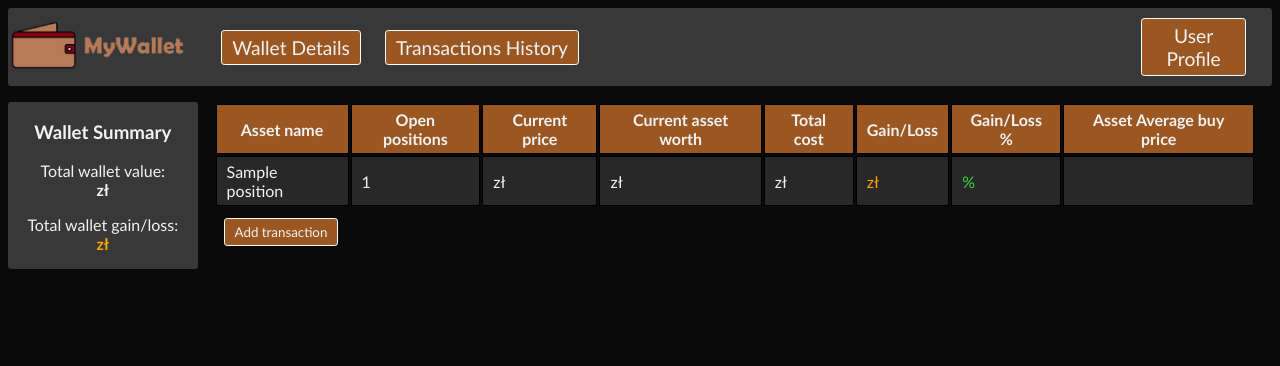
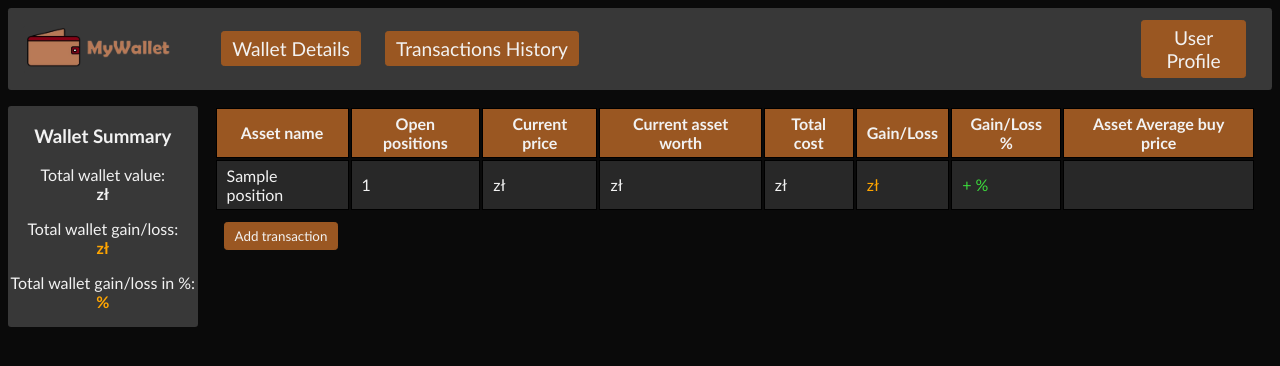
Before and after one commit to Wojtazooo/AiTSI_MyWallet, a Python web app: template src/templates/pages/wallet-details.html in a window 1280 px wide. Shown: the top 366 px of the page. Run offline with Jinja, Linux system fonts and the light colour scheme; the template is opened without the code that fills it: most values are stand-ins (such as "Sample title", 1, 10 or a date in 2020); some libraries are stand-ins or nearby versions.

Commit message:
extend wallet summary and styling

```diff
--- a/src/models/DTO/WalletSummary.py
+++ b/src/models/DTO/WalletSummary.py
@@ -3,9 +3,10 @@
 from src.models.DTO.WalletPosition import GetWalletPositions
 
 class WalletSummary:
-    def __init__(self, totalGain: decimal, totalWalletValue: decimal) -> None:
+    def __init__(self, totalGain: decimal, totalWalletValue: decimal, totalGainPercentage: decimal) -> None:
         self.totalGain = totalGain
         self.totalWalletValue = totalWalletValue
+        self.totalGainPercentage = totalGainPercentage
     def __str__(self) -> str:
        return f"{self.totalGain}, {self.totalWalletValue}"
 
@@ -13,5 +14,6 @@
   walletPositions = GetWalletPositions()
   totalGain = sum(position.assetGain for position in walletPositions)
   totalWalletValue = sum(position.currentAssetWorth for position in walletPositions)
+  totalGainPercentage = totalGain * 100 / totalWalletValue
 
-  return WalletSummary(totalGain=totalGain, totalWalletValue=totalWalletValue)
+  return WalletSummary(totalGain=totalGain, totalWalletValue=totalWalletValue, totalGainPercentage=totalGainPercentage)
--- a/src/static/index.css
+++ b/src/static/index.css
@@ -20,8 +20,38 @@
   color: #f2f2f2;
   padding: 5px 10px 5px 10px;
   margin: 10px;
+  border: 1px #9a5722 solid;
+  border-radius: 0.2rem;
+  cursor: pointer;
+  -webkit-transition-duration: 0.4s; /* Safari */
+  transition-duration: 0.4s;
+}
+
+button:hover {
   border: 1px white solid;
-  border-radius: 0.2rem;
+  box-shadow: 0px 0px 5px 0.1px #9a5722;
+}
+
+table {
+  width: 100%;
+}
+
+td,
+th {
+  padding: 5px 10px 5px 10px;
+  border: solid 1px black;
+}
+
+tr {
+  background-color: rgb(40, 40, 40);
+}
+
+tr:hover {
+  background-color: #9a5722;
+}
+
+th {
+  background-color: #9a5722;
 }
 
 .gain {
@@ -48,6 +78,10 @@
     justify-content: left;
     align-items: center;
     flex: 15;
+
+    a {
+      padding: 1rem;
+    }
 
     button {
       border: 0px;
--- a/src/static/wallet-details.css
+++ b/src/static/wallet-details.css
@@ -1,25 +1,3 @@
-table {
-  width: 100%;
-}
-
-td,
-th {
-  padding: 5px 10px 5px 10px;
-  border: solid 1px black;
-}
-
-tr {
-  background-color: rgb(40, 40, 40);
-}
-
-tr:hover {
-  background-color: #9a5722;
-}
-
-th {
-  background-color: #9a5722;
-}
-
 #wallet-possitions {
   padding: 1rem;
 }
--- a/src/templates/index.html
+++ b/src/templates/index.html
@@ -66,11 +66,29 @@
           <span>Total wallet gain/loss:</span>
 
           {% if walletSummary.totalGain > 0 %}
-          <b class="gain">{{ FormatDecimal(walletSummary.totalGain) }} zł</b>
+          <b class="gain">+{{ FormatDecimal(walletSummary.totalGain) }} zł</b>
           {% elif walletSummary.totalGain < 0 %}
           <b class="loss">{{ FormatDecimal(walletSummary.totalGain) }} zł</b>
           {% else %}
           <b class="neutral">{{ FormatDecimal(walletSummary.totalGain) }} zł</b>
+          {% endif %}
+        </div>
+
+        <div class="summary-row">
+          <span>Total wallet gain/loss in %:</span>
+
+          {% if walletSummary.totalGain > 0 %}
+          <b class="gain"
+            >+{{ FormatDecimal(walletSummary.totalGainPercentage) }} %</b
+          >
+          {% elif walletSummary.totalGain < 0 %}
+          <b class="loss"
+            >{{ FormatDecimal(walletSummary.totalGainPercentage) }} %</b
+          >
+          {% else %}
+          <b class="neutral"
+            >{{ FormatDecimal(walletSummary.totalGainPercentage) }} %</b
+          >
           {% endif %}
         </div>
       </div>
--- a/src/templates/pages/wallet-details.html
+++ b/src/templates/pages/wallet-details.html
@@ -1,7 +1,7 @@
 {% extends "index.html" %} {% block title %}Transactions history{% endblock %}
 {% block content %} {% macro GainOrLoss(value, suffix) %}
   {% if value > 0 %}
-  <td class="gain">{{ FormatDecimal(value) }}{{suffix}}</td>
+  <td class="gain">+{{ FormatDecimal(value) }}{{suffix}}</td>
   {% elif value < 0 %}
   <td class="loss">{{ FormatDecimal(value) }}{{suffix}}</td>
   {% else %}
@@ -28,7 +28,7 @@
       <td>{{ FormatDecimal(position.currentAssetWorth)}} zł</td>
       <td>{{ FormatDecimal(position.transactionTotalCost) }} zł</td>
       {{ GainOrLoss(position.assetGain, ' zł') }}
-      {{ GainOrLoss(position.assetPercentageReturn * 100, '%')}}
+      {{ GainOrLoss(position.assetPercentageReturn * 100, ' %')}}
       <td>{{ FormatDecimal(position.assetAverageBuyPrice)}}</td>
     </tr>
     {%endfor%}
```
